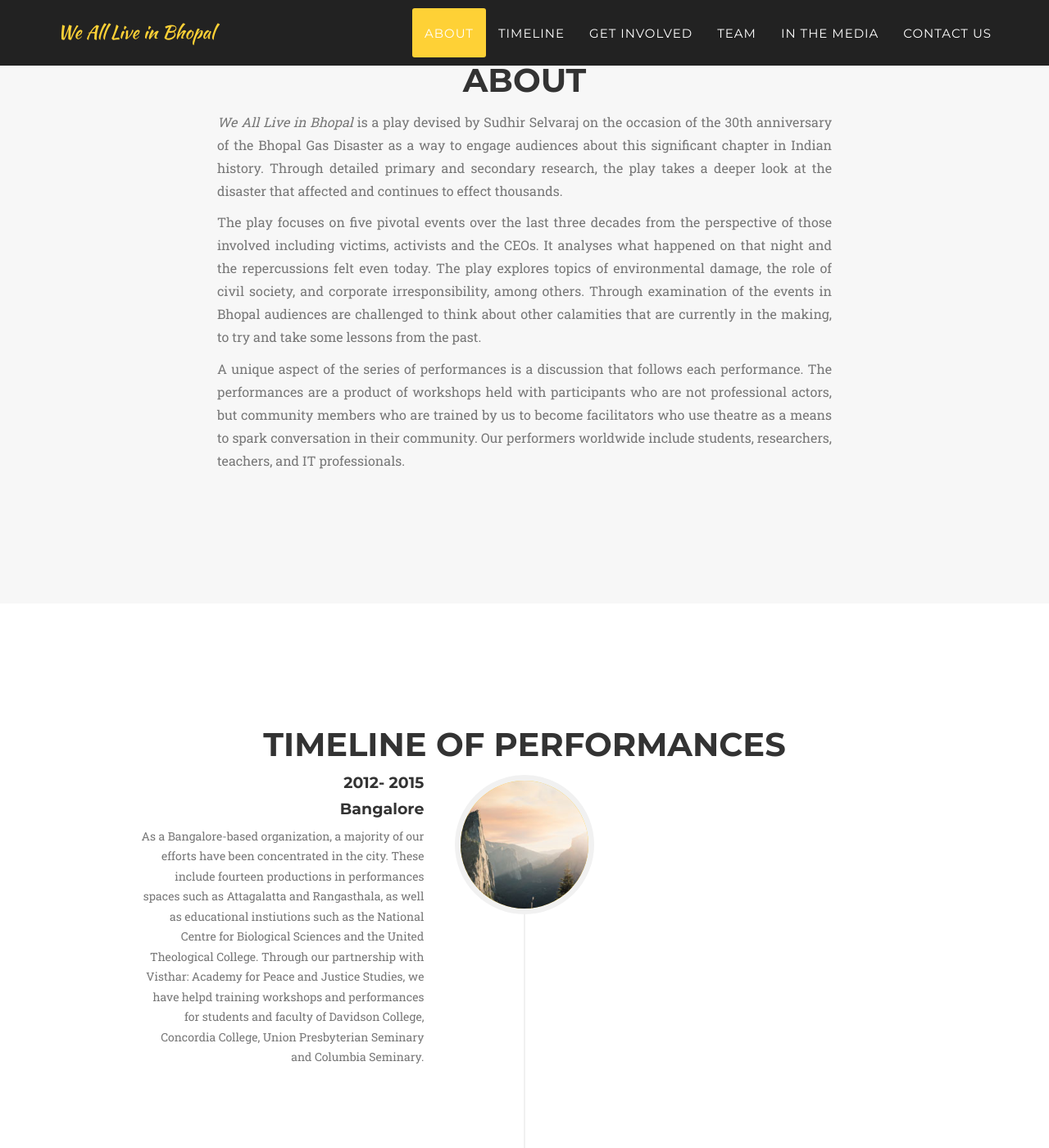
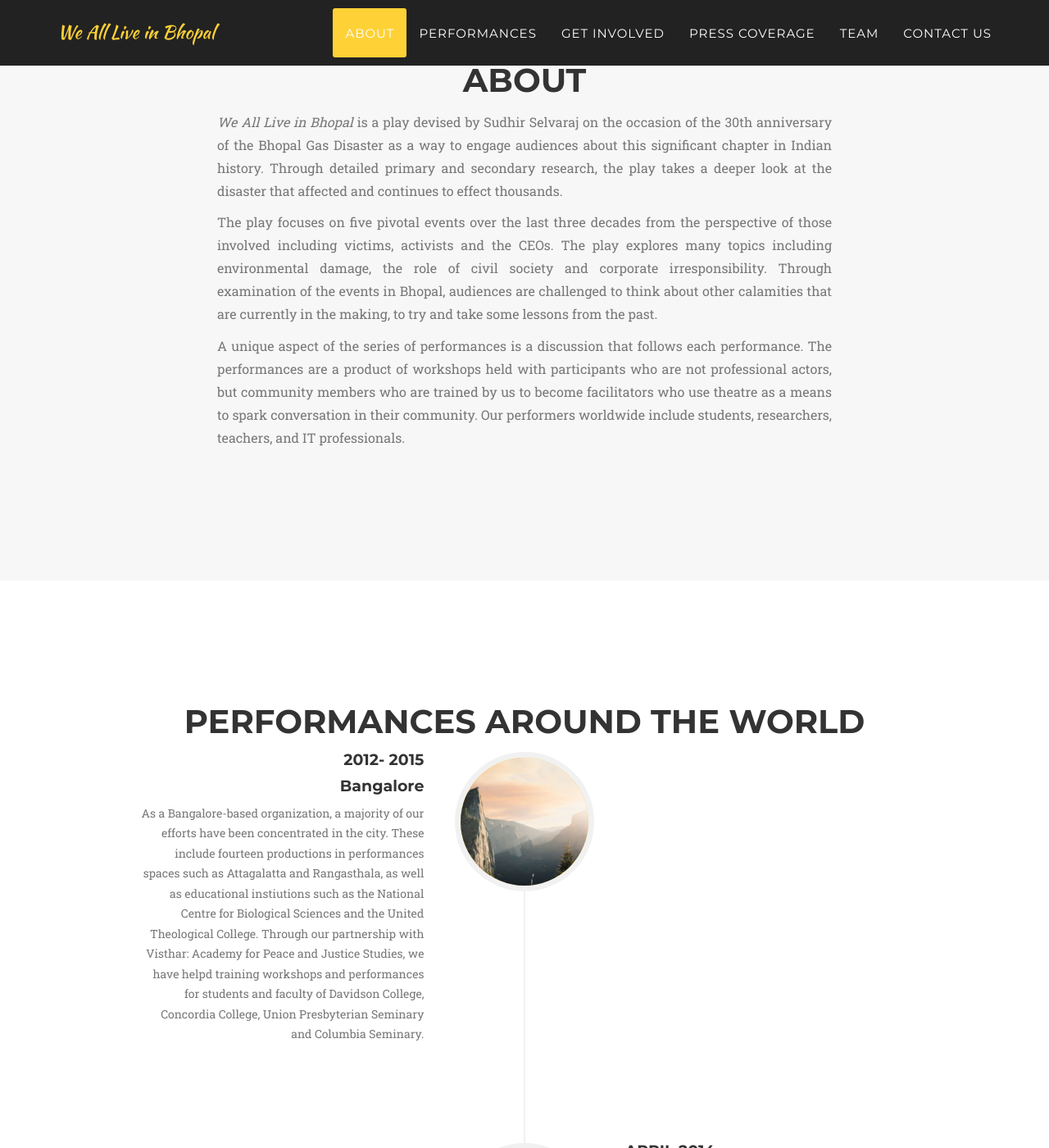
Before and after one commit to RATStheatre/Bhopal-materials, a Jekyll site: the page built from index.html, in a window 1280 px wide and 1400 px high, scrolled down 832 px. Shown: the whole window at 82% size. Built offline with Jekyll 4.4.1, drawn with Linux system fonts in a browser that asks for light colours; some web fonts are replaced; some of the changed text lies outside the part shown.

Commit message:
Minor changes

```diff
--- a/_includes/about.html
+++ b/_includes/about.html
@@ -12,7 +12,7 @@
 
                     <p align="justify" class="large text-muted"><i>We All Live in Bhopal</i> is a play devised by Sudhir Selvaraj on the occasion of the 30th anniversary of the Bhopal Gas Disaster as a way to engage audiences about this significant chapter in Indian history. Through detailed primary and secondary research, the play takes a deeper look at the disaster that affected and continues to effect thousands.</p>
 
-                    <p align="justify" class="large text-muted">The play focuses on five pivotal events over the last three decades from the perspective of those involved including victims, activists and the CEOs. It analyses what happened on that night and the repercussions felt even today. The play explores topics of environmental damage, the role of civil society, and corporate irresponsibility, among others. Through examination of the events in Bhopal audiences are challenged to think about other calamities that are currently in the making, to try and take some lessons from the past.</p>
+                    <p align="justify" class="large text-muted">The play focuses on five pivotal events over the last three decades from the perspective of those involved including victims, activists and the CEOs. The play explores many topics including environmental damage, the role of civil society and corporate irresponsibility. Through examination of the events in Bhopal, audiences are challenged to think about other calamities that are currently in the making, to try and take some lessons from the past.</p>
 
                     <p align="justify" class="large text-muted"> A unique aspect of the series of performances is a discussion that follows each performance. The performances are a product of workshops held with participants who are not professional actors, but community members who are trained by us to become facilitators who use theatre as a means to spark conversation in their community. Our performers worldwide include students, researchers, teachers, and IT professionals.</p>
                 </div>
--- a/_includes/header.html
+++ b/_includes/header.html
@@ -22,16 +22,16 @@
                         <a class="page-scroll" href="#about">About</a>
                     </li>
                     <li>
-                        <a class="page-scroll" href="#playtimeline">Timeline</a>
+                        <a class="page-scroll" href="#playtimeline">Performances</a>
                     </li>
                      <li>
                         <a class="page-scroll" href="#services">Get Involved</a>
                     </li>
                     <li>
-                        <a class="page-scroll" href="#team">Team</a>
+                        <a class="page-scroll" href="#portfolio">Press Coverage</a>
                     </li>
                     <li>
-                        <a class="page-scroll" href="#portfolio">In The Media</a>
+                        <a class="page-scroll" href="#team">Team</a>
                     </li>
                     <li>
                         <a class="page-scroll" href="#contact">Contact Us</a>
--- a/_includes/playtimeline.html
+++ b/_includes/playtimeline.html
@@ -3,7 +3,7 @@
         <div class="container">
             <div class="row">
                 <div class="col-lg-12 large text-center">
-                    <h2 class="section-heading">Timeline of Performances</h2>
+                    <h2 class="section-heading">Performances around the world</h2>
                 </div>
             </div>
 
@@ -54,9 +54,9 @@
                         </li>
                         <li class="timeline-inverted">
                             <div class="timeline-image">
-                                <h4>Be Part
-                                    <br>Of Our
-                                    <br>Story!</h4>
+                                <h4>Be Our
+                                    <br>Next
+                                    <br>Stop!</h4>
                             </div>
                         </li>
                     </ul>
--- a/_includes/portfolio_grid.html
+++ b/_includes/portfolio_grid.html
@@ -4,7 +4,7 @@
             <div class="row">
                 <div class="col-lg-12 text-center">
                     <h2 class="section-heading">In The Media</h2>
-                    <h3 class="section-subheading text-muted">A collection of some of our mentions in the press worldwide</h3>
+                    <br />
                 </div>
             </div>
 
--- a/_includes/services.html
+++ b/_includes/services.html
@@ -1,10 +1,9 @@
 <!-- Services Section -->
-    <section id="services">
+    <section id="services" class="bg-light-gray">
         <div class="container">
             <div class="row">
                 <div class="col-lg-12 text-center">
-                    <h2 class="section-heading">Get Involved</h2>
-                    <h3 class="section-subheading text-muted">There are lots of ways you can help the project.</h3>
+                    <h2 class="section-heading">Join Our Movement</h2>
                 </div>
             </div>
             <div class="row text-center">
@@ -15,8 +14,8 @@
                             <i class="fa fa-money fa-stack-1x fa-inverse"></i>
                         </span>
                     </a>
-                    <h4 class="service-heading">Make a Donation</h4>
-                    <p class="text-muted">Every little bit helps, and all proceeds go directly to the Chingari Trust.</p>
+                    <h4 class="service-heading">Contribute</h4>
+                    <p class="text-muted">Pledge your support to the victims of the Gas Tragedy.</p>
                 </div>
                 <div class="col-md-4">
                     <a href="/read/BhopalBook">
@@ -25,8 +24,8 @@
                             <i class="fa fa-laptop fa-stack-1x fa-inverse"></i>
                         </span>
                     </a>
-                    <h4 class="service-heading">Read Online</h4>
-                    <p class="text-muted">If you'd like to stage the play yourself, we've got your back. Download the entire script in addition to director's notes.</p>
+                    <h4 class="service-heading">Consider</h4>
+                    <p class="text-muted">The script is freely available for everyone.</p>
                 </div>
                 <div class="col-md-4">
                     <a href="https://github.com/RATStheatre/Bhopal-materials" target="_blank">
@@ -35,8 +34,8 @@
                             <i class="fa fa-pencil-square-o fa-stack-1x fa-inverse"></i>
                         </span>
                     </a>
-                    <h4 class="service-heading">Edit the Script</h4>
-                    <p class="text-muted">Was there something about the play you'd do differently? Now you can get directly involved.</p>
+                    <h4 class="service-heading">Collaborate</h4>
+                    <p class="text-muted">For the first time ever, you can directly influence the direction of the script.</p>
                 </div>
             </div>
         </div>
--- a/_layouts/default.html
+++ b/_layouts/default.html
@@ -11,13 +11,13 @@
     {% include about.html %}
     {% include playtimeline.html %}
     {% include services.html %}
-    {% include team.html %}
     {% include portfolio_grid.html %}
 
     {% comment %}
-        {% include clients.html %}
+      {% include clients.html %}
     {% endcomment %}
 
+    {% include team.html %}
     {% include contact.html %}
     {% include footer.html %}
 
```
